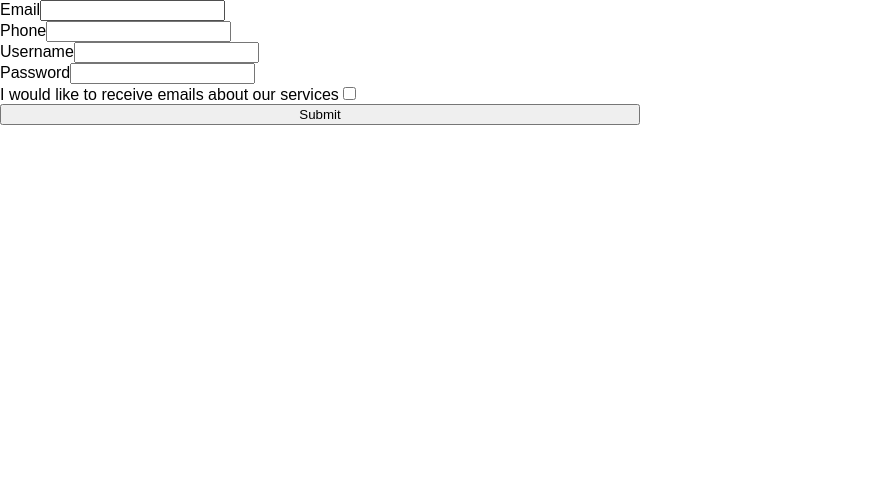
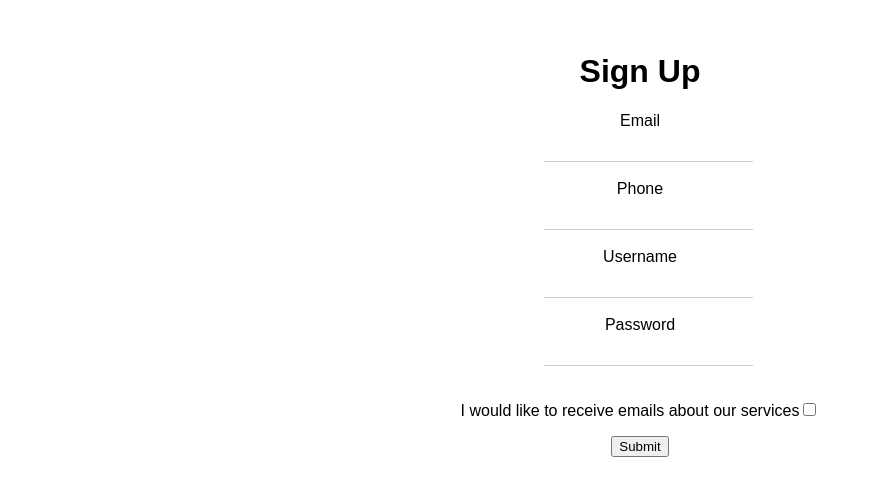
Before and after one commit to caralemony/react-form, a React (Create React App) app in the folder reactform/: page / in a window 1280 px wide. Shown: the top 496 px of the page, without its empty margins (0-879 px from the left). Built offline with nearby package versions, Linux system fonts and the light colour scheme; no server answers.

Commit message:
basic styling

```diff
--- a/reactform/src/App.css
+++ b/reactform/src/App.css
@@ -1,5 +1,17 @@
-.userForm {
+.form {
+  margin-top: 2rem;
   display: flex;
   flex-direction: column;
-  max-width: 50%;
+  align-items: center;
+  justify-content: center;
+  text-align: center;
 }
+
+input[type="text"],
+input[type="password"] {
+  padding: 8px;
+  display: block;
+  border: none;
+  border-bottom: 1px solid #ccc;
+  width: 100%;
+}
--- a/reactform/src/App.js
+++ b/reactform/src/App.js
@@ -4,7 +4,7 @@ import { Form } from "./components/Form";
 
 class App extends Component {
   render() {
-    return <Form />;
+    return <Form className="Form" />;
   }
 }
 
--- a/reactform/src/components/Field.js
+++ b/reactform/src/components/Field.js
@@ -2,16 +2,21 @@ import React from "react";
 
 export class Field extends React.Component {
   render() {
+    const error = this.props.errorText;
     return (
+      <div>
         <label>
           {this.props.fieldName}
+          <br />
           <input
             type="text"
             name={this.props.fieldName}
+            value={this.props.value}
             onChange={this.props.handleInputChange}
           />
-        <div>{this.props.errorText}</div>
         </label>
+        <div className="error">{error ? error : <br />}</div>
+      </div>
     );
   }
 }
--- a/reactform/src/components/Form.js
+++ b/reactform/src/components/Form.js
@@ -26,7 +26,6 @@ export class Form extends React.Component {
   }
 
   handleInputChange(event) {
-    console.log(this.state);
     const target = event.target;
     const value = target.type === "checkbox" ? target.checked : target.value;
     const name = target.name;
@@ -96,37 +95,41 @@ export class Form extends React.Component {
         formMes: "Thank you for signing up"
       });
     } else {
-      console.log("bad");
       this.setState({ formMes: "Please complete all fields" });
     }
   }
 
   render() {
     return (
-      <form className="userForm" onSubmit={this.handleSubmit}>
+      <form className="form" onSubmit={this.handleSubmit}>
+        <h1 className="form__Title">Sign Up</h1>
         <Field
           fieldName="Email"
           handleInputChange={this.handleInputChange}
           errorText={this.state.EmailError}
+          value={this.state.Email}
         />
         <Field
           fieldName="Phone"
           handleInputChange={this.handleInputChange}
           errorText={this.state.PhoneError}
+          value={this.state.Phone}
         />
         <Field
           fieldName="Username"
           handleInputChange={this.handleInputChange}
           errorText={this.state.UsernameError}
+          value={this.state.Username}
         />
         <Password
           fieldName="Password"
           handleInputChange={this.handleInputChange}
           errorText={this.state.PasswordError}
+          value={this.state.Password}
         />
         <Subscribe handleInputChange={this.handleInputChange} />
         <input type="submit" value="Submit" />
-        <div>{this.formMes}</div>
+        <div>{this.state.formMes}</div>
       </form>
     );
   }
--- a/reactform/src/components/Password.js
+++ b/reactform/src/components/Password.js
@@ -2,16 +2,18 @@ import React from "react";
 
 export class Password extends React.Component {
   render() {
+    const error = this.props.errorText;
     return (
       <label>
         Password
+        <br />
         <input
           type="password"
           name={this.props.fieldName}
           onChange={this.props.handleInputChange}
           onBlur={this.props.validatePW}
         />
-        <div>{this.props.errorText}</div>
+        <div>{error ? error : <br />}</div>
       </label>
     );
   }
--- a/reactform/src/components/Subscribe.js
+++ b/reactform/src/components/Subscribe.js
@@ -4,6 +4,7 @@ export class Subscribe extends React.Component {
   render() {
     return (
       <label>
+        <p>
           I would like to receive emails about our services
           <input
             type="checkbox"
@@ -11,6 +12,7 @@ export class Subscribe extends React.Component {
             onChange={this.props.handleInputChange}
             checked={this.props.Subscribe}
           />
+        </p>
       </label>
     );
   }
--- a/reactform/src/utils/httpReq.js
+++ b/reactform/src/utils/httpReq.js
@@ -1,16 +1,18 @@
 const axios = require("axios");
 
 const httpReq = formState => {
-  formState.headers = {
-    "Content-Type": "application/x-www-form-urlencoded; charset=UTF-8"
+  const userDetails = {
+    Email: formState.Email,
+    Phone: formState.Phone,
+    Username: formState.Username,
+    Subscribe: formState.Subscribe
   };
   axios
     .post(
       `https://g5xirepb1j.execute-api.eu-west-2.amazonaws.com/dev/post-test`,
-      formState
+      userDetails
     )
     .then(res => console.log(res));
 };
 
-httpReq({});
 module.exports = httpReq;
```
Lines whose indentation alone changed are shown as unchanged.
